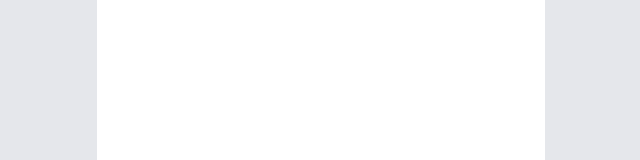
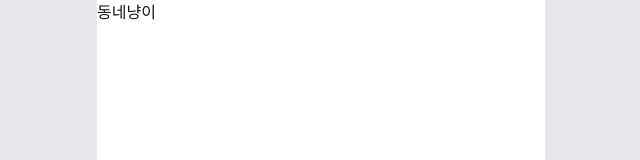
Before and after one commit to candymask0712/neighborhood-cat, a Next.js app: page / in a window 1280 px wide. Shown: the top 160 px of the page, without its empty margins (319-959 px from the left). Built offline with nearby package versions, Linux system fonts and the light colour scheme.

Commit message:
chore: package 파일 수정, 기본문구 추가

```diff
--- a/src/app/page.tsx
+++ b/src/app/page.tsx
@@ -1,9 +1,8 @@
-
 export default function Home() {
   return (
     <div>
-      <main></main>
+      <main>동네냥이</main>
       <footer></footer>
     </div>
-  );
+  )
 }
```
Also changed, not shown: package.json (+13 -12 lines), 2 other files (tests, documents, lock files or other folders).
